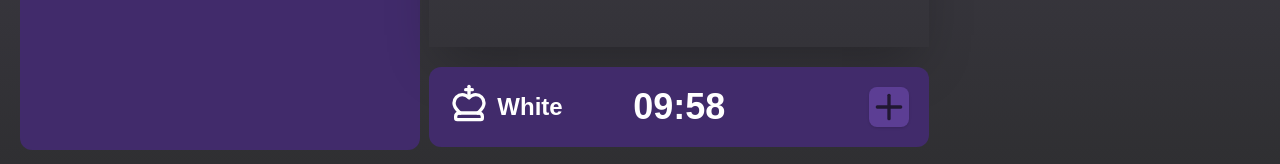
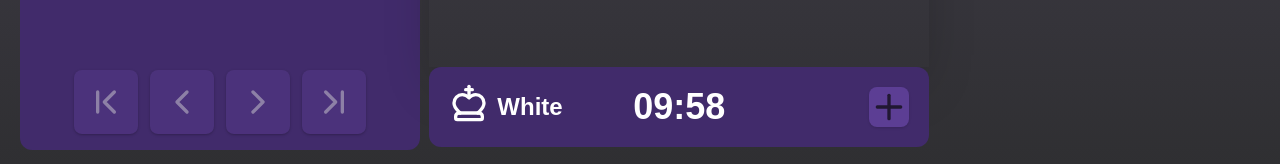
Before and after one commit to Someone139/Chessverse, a Next.js app: page / in a window 1280 px wide. Both pictures are taken after a click on the button "Play". Shown: the part 633-797 px from the top of the page. Built offline with nearby package versions, Linux system fonts and the light colour scheme.

Commit message:
Captured pieces + Move History update
When moves in Move History are clicked, they get highlighted in orange and the move on the board highlighted in light green. Captured pieces are also displayed near the timers.

```diff
--- a/app/page.tsx
+++ b/app/page.tsx
@@ -1,8 +1,8 @@
 "use client";
-import { useState, useEffect, Fragment, useRef } from 'react';
+import { useState, useEffect, Fragment, useRef, JSX } from 'react';
 import { Chess } from "chess.js";
 import { Chessboard } from "react-chessboard";
-import { Swords, ChessKing, Puzzle, BookOpen, ChartNoAxesCombined, Trophy, Settings, User, Users, Bot, Plus, Flag, Handshake, Undo2, RefreshCcw, SquarePlus } from "lucide-react";
+import { Swords, ChessKing, Puzzle, BookOpen, ChartNoAxesCombined, Trophy, Settings, User, Users, Bot, Plus, Flag, Handshake, Undo2, RefreshCcw, SquarePlus, ChevronLast, ChevronFirst, ChevronRight, ChevronLeft, ChessPawn, ChessBishop, ChessKnight, ChessQueen, ChessRook } from "lucide-react";
 import { getBestMove } from "@/lib/stockfish";
 
 export default function Home() {
@@ -25,6 +25,16 @@ export default function Home() {
   const [selectedSquare, setSelectedSquare] = useState<string | null>(null);
   const [legalMoves, setLegalMoves] = useState<string[]>([]);
   const [isViewingHistory, setIsViewingHistory] = useState(false);
+  const currentIndex = viewIndex !== null ? viewIndex : moves.length - 1;
+  const atStart = currentIndex <= -1;
+  const atEnd = currentIndex >= moves.length - 1;
+  const [captured, setCaptured] = useState<{
+    w: string[];
+    b: string[];
+  }>({
+    w: [],
+    b: [],
+  });
   const [lastMove, setLastMove] = useState<{
     from: string;
     to: string;
@@ -40,6 +50,41 @@ export default function Home() {
     setLastMove(lastMove ?? null);
     setSelectedSquare(null);
     setLegalMoves([]);
+  }
+
+  function getMoveSquares(moveIndex: number) {
+    const replay = new Chess();
+
+    let lastMove = null;
+
+    for (let i = 0; i <= moveIndex; i++) {
+      lastMove = replay.move(moves[i]);
+    }
+
+    if (!lastMove) return null;
+
+    return {
+      from: lastMove.from,
+      to: lastMove.to,
+    };
+  }
+
+  function updateCaptured(move: any) {
+    if (move.captured) {
+      setCaptured(prev => {
+        if (move.color === "w") {
+          return {
+            ...prev,
+            b: [...prev.b, move.captured],
+          };
+        } else {
+          return {
+            ...prev,
+            w: [...prev.w, move.captured],
+          };
+        }
+      });
+    }
   }
 
   function updateGameState(gameCopy: Chess) {
@@ -65,6 +110,21 @@ export default function Home() {
     }
   }
 
+  function getPieceSymbol(p: string): React.ReactNode {
+    const base = "w-4 h-4 opacity-80";
+
+    const map: Record<string, JSX.Element> = {
+      p: <ChessPawn className={base} />,
+      r: <ChessRook className={base} />,
+      n: <ChessKnight className={base} />,
+      b: <ChessBishop className={base} />,
+      q: <ChessQueen className={base} />,
+      k: <ChessKing className={base} />,
+    };
+
+    return map[p];
+  }
+
   function getLegalMoves(square: string) {
     const moves = game.moves({
       square: square as any,
@@ -82,6 +142,8 @@ export default function Home() {
       to,
       promotion: promotionPiece,
     });
+
+    updateCaptured(move);
 
     if (!move) return false;
 
@@ -232,6 +294,8 @@ function newGame() {
       promotion: piece,
     });
 
+    updateCaptured(move);
+
     if (!move) return;
 
     gameRef.current = gameCopy;
@@ -313,6 +377,8 @@ function newGame() {
         to,
         promotion: promotion || "q"
       });
+
+      updateCaptured(validatedMove);
 
       if (!validatedMove) return;
 
@@ -551,7 +617,7 @@ function newGame() {
               </h2>
 
               <div className="mt-5 text-white overflow-y-auto flex-1 pr-2 min-h-0">
-                <div className="grid grid-cols-[40px_1fr_1fr] auto-rows-min gap-y-1.5 gap-x-1.5 mt-5 text-white overflow-y-auto flex-1 pr-2 min-h-0 content-start">
+                <div className="grid grid-cols-[40px_1fr_1fr] auto-rows-min gap-y-1.5 gap-x-1.5 mt-5 text-white overflow-y-auto flex-1 pr-2 min-h-0 content-start p-1">
                   {Array.from({ length: Math.ceil(moves.length / 2) }).map((_, index) => (
                     <Fragment key={index}>
 
@@ -574,10 +640,18 @@ function newGame() {
                         setIsViewingHistory(true);
 
                         gameRef.current = replay;
-                        syncUI(replay, null);
+
+                        const moveSquares = getMoveSquares(clickedIndex);
+                        syncUI(replay, moveSquares);
+
                         setViewIndex(clickedIndex);
                       }}
-                      className="bg-[#5C3E94] pl-2 shadow w-full px-2 flex items-center h-8 rounded-sm cursor-pointer hover:bg-[#5C3E94]/50 transition-all duration-200"
+                      className={`bg-[#5C3E94] pl-2 shadow w-full px-2 flex items-center h-8 rounded-sm cursor-pointer hover:bg-[#5C3E94]/50 transition-all duration-200 ${
+                        viewIndex === index * 2 ||
+                        (viewIndex === null && index * 2 === moves.length - 1)
+                          ? "ring-2 ring-[#F25912]"
+                          : ""
+                      }`}
                       >
                         {moves[index * 2]}
                       </button>
@@ -596,10 +670,19 @@ function newGame() {
                           setIsViewingHistory(true);
 
                           gameRef.current = replay;
-                          syncUI(replay, null);
+
+                          const moveSquares = getMoveSquares(clickedIndex);
+
+                          syncUI(replay, moveSquares);
+
                           setViewIndex(clickedIndex);
                         }}
-                      className="bg-[#5C3E94] pl-2 shadow w-full px-2 flex items-center h-8 rounded-sm cursor-pointer hover:bg-[#5C3E94]/50 transition-all duration-200"
+                      className={`bg-[#5C3E94] pl-2 shadow w-full px-2 flex items-center h-8 rounded-sm cursor-pointer hover:bg-[#5C3E94]/50 transition-all duration-200 ${
+                        viewIndex === index * 2 + 1 ||
+                        (viewIndex === null && index * 2 + 1 === moves.length - 1)
+                          ? "ring-2 ring-[#F25912]"
+                          : ""
+                      }`}
                       >
                         {moves[index * 2 + 1] || ""}
                       </button>
@@ -608,9 +691,102 @@ function newGame() {
                   ))}
                 </div>
               </div>
+              <div className="flex items-center justify-center gap-x-3 w-full mt-2¬">
+                <button
+                disabled={atStart}
+                onClick={() => {
+                  setIsViewingHistory(true);
+                  setViewIndex(-1);
+
+                  const replay = new Chess();
+
+                  syncUI(replay, null)
+                }}
+                className="bg-[#5C3E94] p-3 shadow shadow-black/50 rounded-lg cursor-pointer hover:bg-[#5C3E94]/50 hover:shadow-[#F25912]/80 transition-all duration-200 disabled:opacity-40 disabled:cursor-not-allowed disabled:hover:bg-[#5C3E94] disabled:hover:shadow-black/50"
+                >
+                  <ChevronFirst size={40}/>
+                </button>
+
+                <button
+                disabled={atStart}
+                onClick={() => {
+                  const currentIndex =
+                    viewIndex !== null ? viewIndex : moves.length - 1;
+
+                  if (currentIndex <= -1) return;
+
+                  const newIndex = currentIndex - 1;
+
+                  setIsViewingHistory(true);
+                  setViewIndex(newIndex);
+
+                  const replay = new Chess();
+
+                  for (let i = 0; i <= newIndex; i++) {
+                    replay.move(moves[i]);
+                  }
+
+                  const moveSquares = newIndex >= 0 ? getMoveSquares(newIndex) : null;
+
+                  syncUI(replay, moveSquares);
+                }}
+                className="bg-[#5C3E94] p-3 shadow shadow-black/50 rounded-lg cursor-pointer hover:bg-[#5C3E94]/50 hover:shadow-[#F25912]/80 transition-all duration-200 disabled:opacity-40 disabled:cursor-not-allowed disabled:hover:bg-[#5C3E94] disabled:hover:shadow-black/50"
+                >
+                  <ChevronLeft size={40}/>
+                </button>
+
+                <button
+                disabled={atEnd}
+                onClick={() => {
+                  const currentIndex =
+                    viewIndex !== null ? viewIndex : -1;
+
+                  if (currentIndex >= moves.length - 1) return;
+
+                  const newIndex = currentIndex + 1;
+
+                  setIsViewingHistory(true);
+                  setViewIndex(newIndex);
+
+                  const replay = new Chess();
+
+                  for (let i = 0; i <= newIndex; i++) {
+                    replay.move(moves[i]);
+                  }
+
+                  const moveSquares = getMoveSquares(newIndex);
+
+                  syncUI(replay, moveSquares);
+                }}
+                className="bg-[#5C3E94] p-3 shadow shadow-black/50 rounded-lg cursor-pointer hover:bg-[#5C3E94]/50 hover:shadow-[#F25912]/80 transition-all duration-200 disabled:opacity-40 disabled:cursor-not-allowed disabled:hover:bg-[#5C3E94] disabled:hover:shadow-black/50"
+                >
+                  <ChevronRight size={40}/>
+                </button>
+
+                <button
+                disabled={atEnd}
+                onClick={() => {
+                  setIsViewingHistory(false);
+                  setViewIndex(null);
+
+                  const moveSquares =
+                    moves.length > 0
+                      ? getMoveSquares(moves.length - 1)
+                      : null;
+
+                  syncUI(
+                    new Chess(gameRef.current.fen()),
+                    moveSquares
+                  );
+                }}
+                className="bg-[#5C3E94] p-3 shadow shadow-black/50 rounded-lg cursor-pointer hover:bg-[#5C3E94]/50 hover:shadow-[#F25912]/80 transition-all duration-200 disabled:opacity-40 disabled:cursor-not-allowed disabled:hover:bg-[#5C3E94] disabled:hover:shadow-black/50"
+                >
+                  <ChevronLast size={40}/>
+                </button>
+              </div>
             </div>
             {/* Board */}
-            <div className="grid grid-rows-[80px_1fr_80px] items-center h-full justify-items-center">
+            <div className="grid grid-rows-[80px_1fr_80px] h-full items-center">
               <div className="grid grid-cols-3 w-[500px] h-[80px] bg-[#412B6B] items-center rounded-xl mt-10">
                 <div className="flex text-center justify-self-start ml-5">
                   <ChessKing size={40} className="self-center -mt-2"/>
@@ -654,7 +830,27 @@ function newGame() {
                   </button>
                 )}
               </div>
-              <div className="w-full max-w-[500px] h-full max-h-[500px] shadow-2xl">
+              <div className="flex flex-col w-[500px] h-[540px] shadow-2xl">
+                <div className="flex w-full h-[20px]">
+                  {boardOrientation === "black" &&
+                    <div className="flex gap-0.5 h-[20px] flex-nowrap">
+                      {captured.w.map((p, i) => (
+                        <span key={i} className="text-lg opacity-80">
+                          {getPieceSymbol(p)}
+                        </span>
+                      ))}
+                    </div>
+                  }
+                  {boardOrientation === "white" &&
+                    <div className="flex gap-0.5 h-[20px] flex-nowrap">
+                      {captured.b.map((p, i) => (
+                        <span key={i} className="text-lg opacity-80">
+                          {getPieceSymbol(p)}
+                        </span>
+                      ))}
+                    </div>
+                  }
+                </div>
                 <Chessboard
                   options={{
                     boardOrientation: boardOrientation,
@@ -704,6 +900,26 @@ function newGame() {
                     }
                   }}
                 />
+                <div className="flex w-full h-[20px] mt-0.5">
+                  {boardOrientation === "white" &&
+                    <div className="flex gap-0.5 h-[20px] flex-nowrap">
+                      {captured.w.map((p, i) => (
+                        <span key={i}>
+                          {getPieceSymbol(p)}
+                        </span>
+                      ))}
+                    </div>
+                  }
+                  {boardOrientation === "black" &&
+                    <div className="flex gap-0.5 h-[20px] flex-nowrap">
+                      {captured.b.map((p, i) => (
+                        <span key={i}>
+                          {getPieceSymbol(p)}
+                        </span>
+                      ))}
+                    </div>
+                  }
+                </div>
               </div>
               <div className="grid grid-cols-3 w-[500px] h-[80px] bg-[#412B6B] items-center rounded-xl mb-10">
                 <div className="flex text-center justify-self-start ml-5">
```
